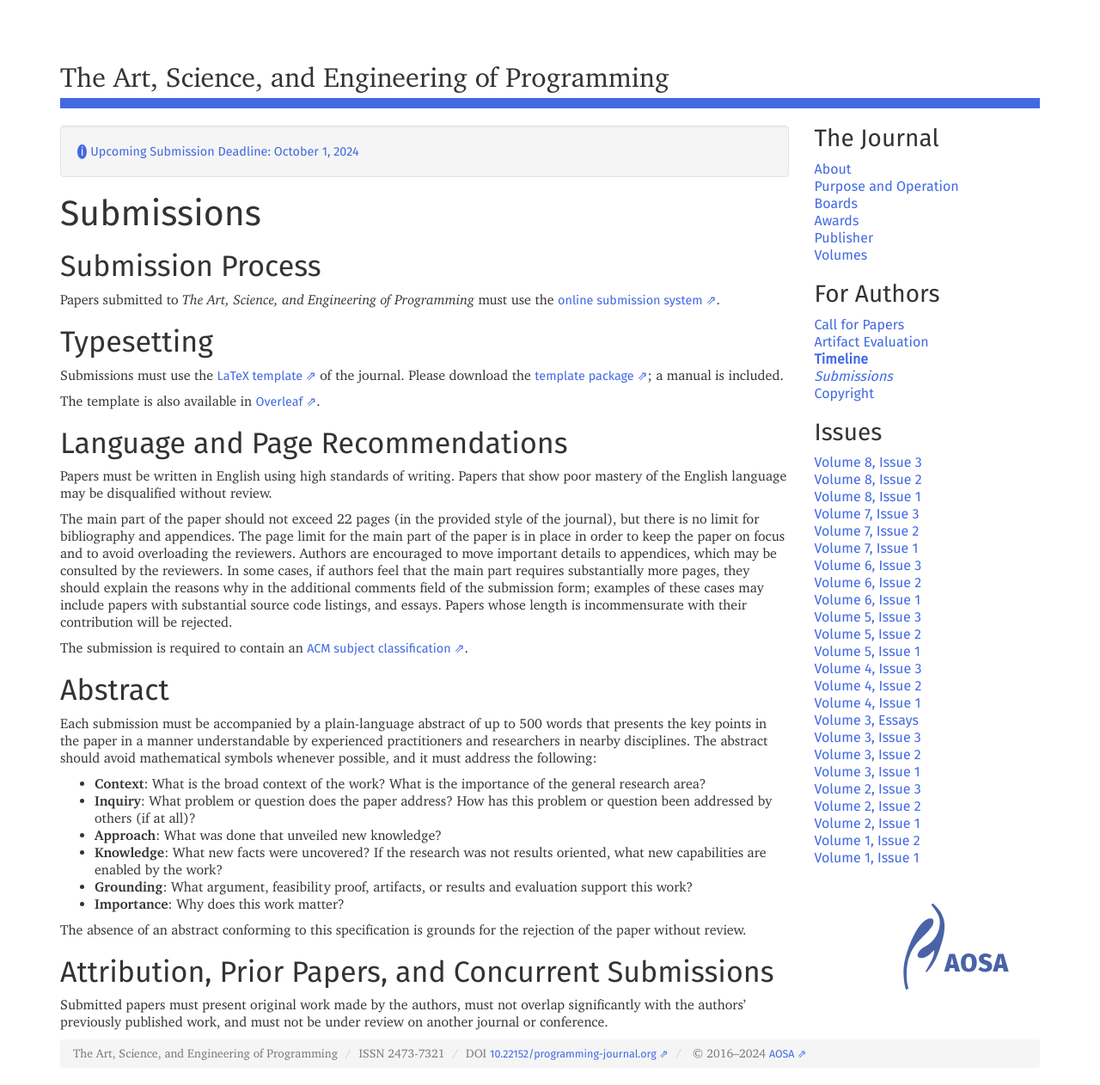
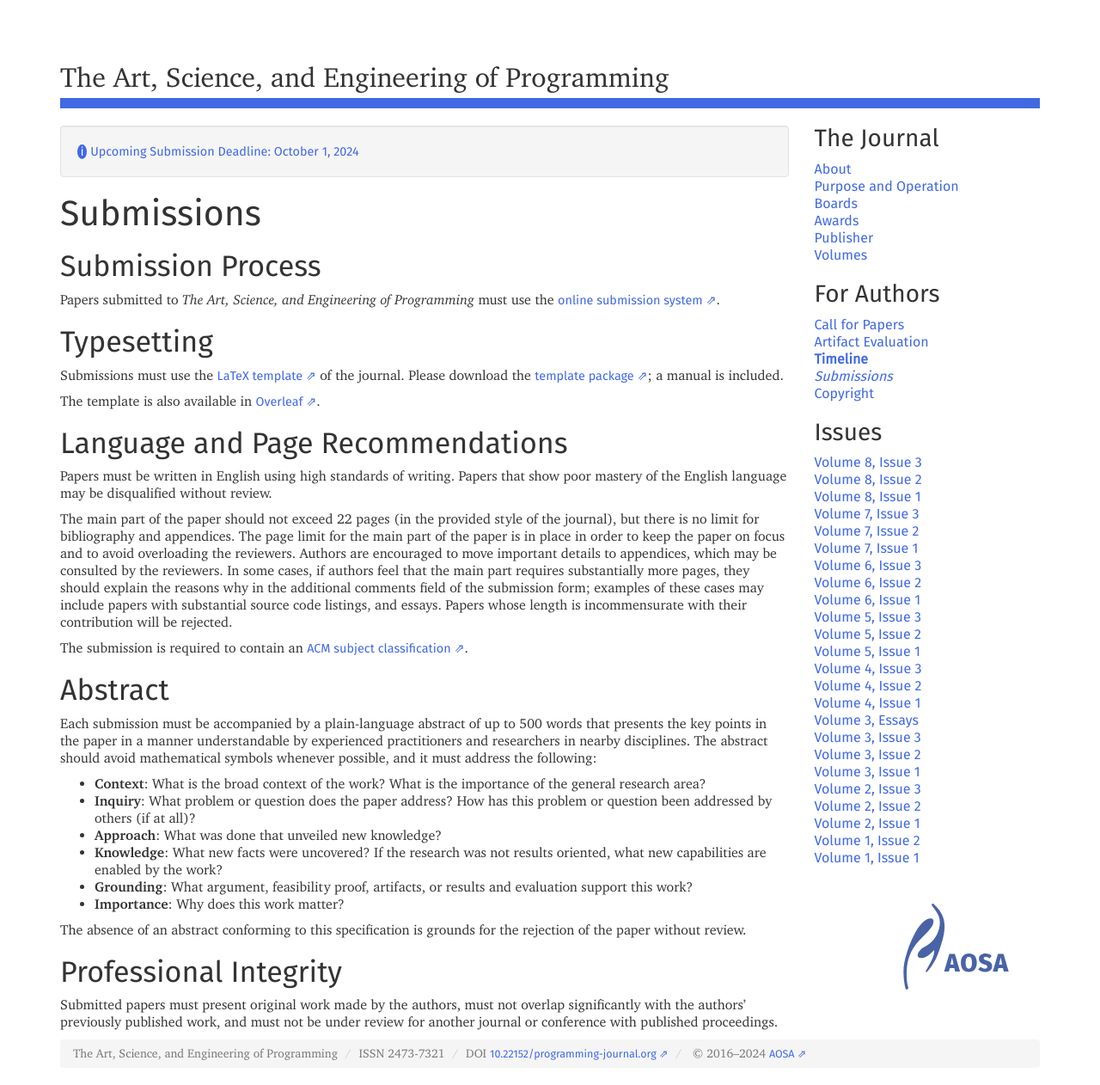
Before and after one commit to programming-journal/programming-journal.github.io, a Jekyll site: the page built from submission/index.markdown, in a window 1280 px wide. Shown: the whole page at 86% size. Built offline with Jekyll 4.4.1, drawn with Linux system fonts in a browser that asks for light colours.

Commit message:
Tweaks about concurrent submission

```diff
--- a/submission/index.markdown
+++ b/submission/index.markdown
@@ -33,8 +33,8 @@ Each submission must be accompanied by a plain-language abstract of up to 500 wo
 
 The absence of an abstract conforming to this specification is grounds for the rejection of the paper without review.
 
-## Attribution, Prior Papers, and Concurrent Submissions
-Submitted papers must present original work made by the authors, must not overlap significantly with the authors’ previously published work, and must not be under review on another journal or conference.
+## Professional Integrity
+Submitted papers must present original work made by the authors, must not overlap significantly with the authors’ previously published work, and must not be under review for another journal or conference with published proceedings.
 
 [submit]: https://programming25-93.hotcrp.com/paper/new
 [ccs]: https://dl.acm.org/ccs/ccs.cfm
```
